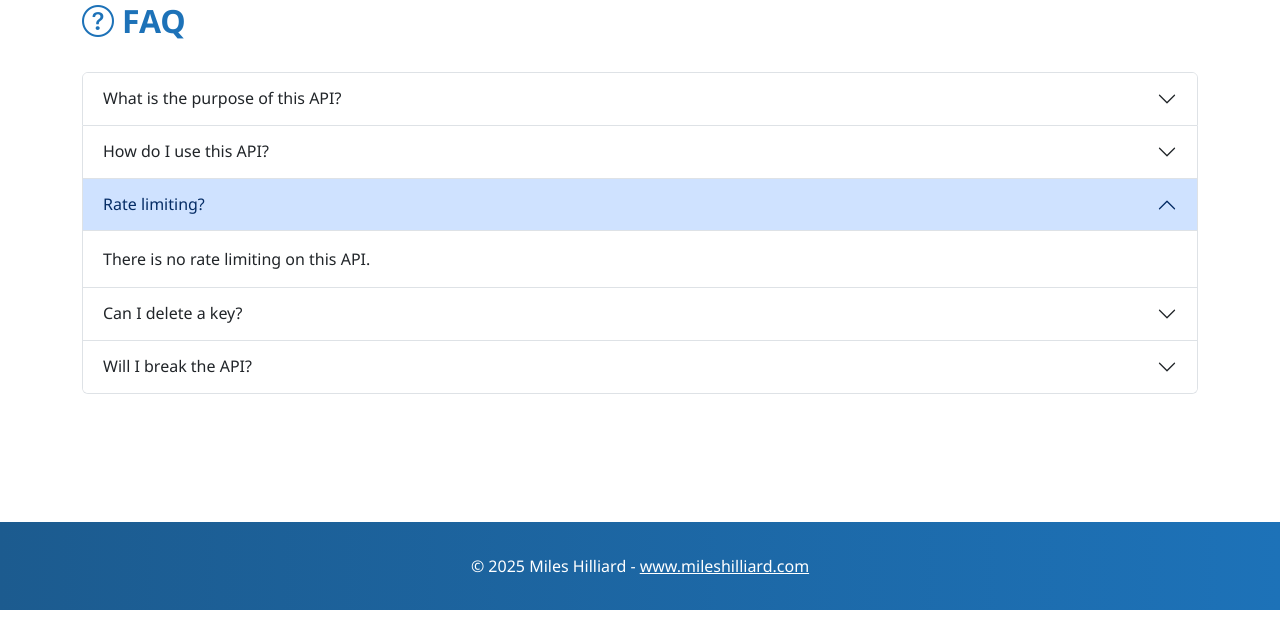
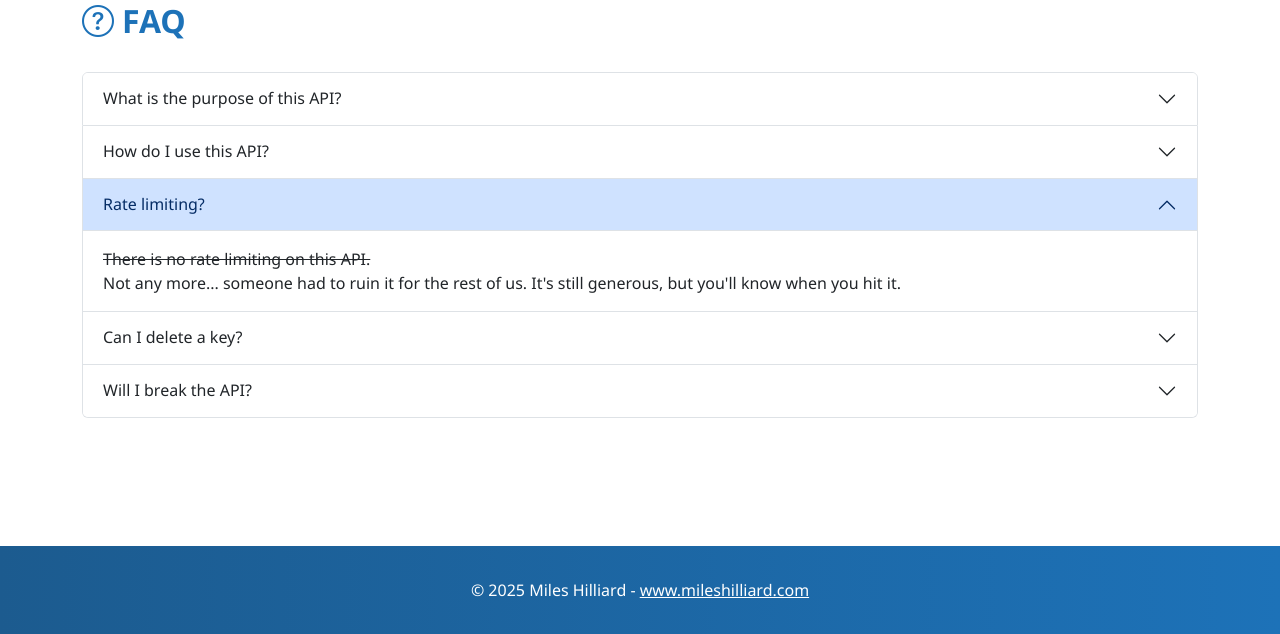
Before and after one commit to syntaxerror019/countapi, a Flask app: page / in a window 1280 px wide, after a click on "Rate limiting?". Shown: the part 4350-4984 px from the top of the page. Before the commit the page ends 4960 px from the top, so only its background shows below. Run offline with Flask 3, Linux system fonts and the light colour scheme; data that the repository does not hold is empty.

Commit message:
disclaimer

```diff
--- a/api/templates/index.html
+++ b/api/templates/index.html
@@ -563,7 +563,9 @@
                         </h2>
                         <div id="faq3" class="accordion-collapse collapse" data-bs-parent="#faqAccordion">
                             <div class="accordion-body">
-                                There is no rate limiting on this API.
+                                <s>There is no rate limiting on this API.</s>
+                                <br>
+                                Not any more... someone had to ruin it for the rest of us. It's still generous, but you'll know when you hit it.
                             </div>
                         </div>
                     </div>
```
